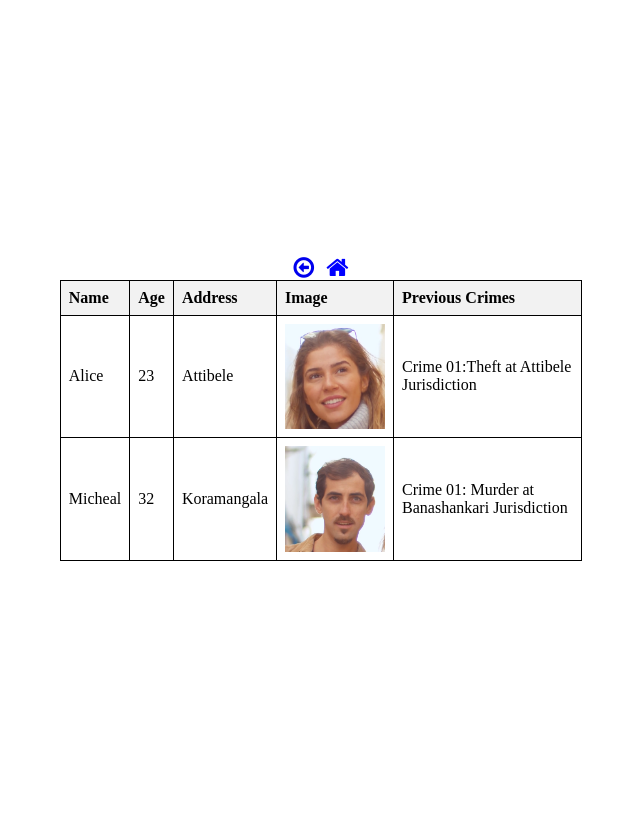
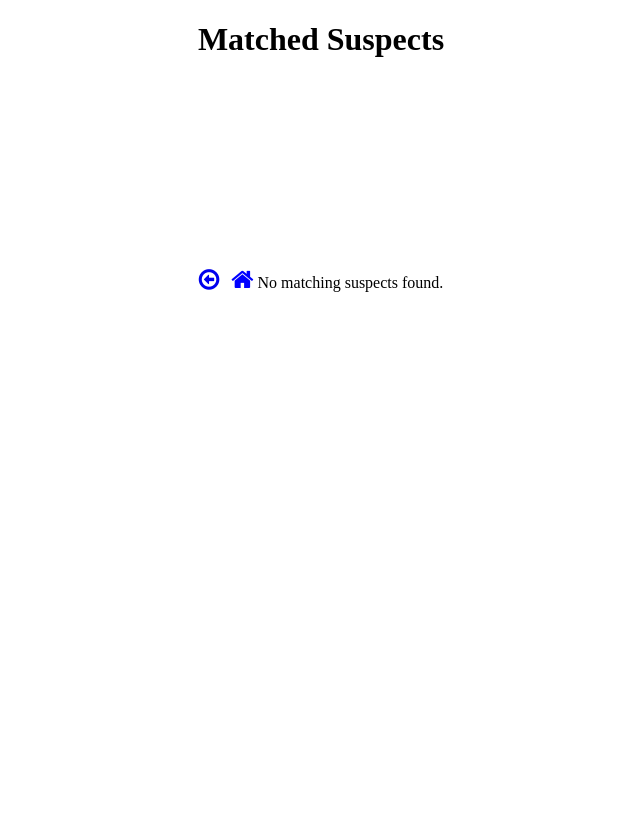
Before and after one commit to Manukl535/Suspect-Tracker, a PHP site: page /suspects_details.php in a window 1280 px wide. Shown: the whole page, without its empty margins (319-959 px from the left). After the commit the page ends 292 px from the top, so only its background shows below. Run offline with PHP 8.4, Linux system fonts and the light colour scheme; data comes from the database, SQL or seed files in the repository.

Commit message:
pre record completed

```diff
--- a/Detected_faces.txt
+++ /dev/null
@@ -1,2 +0,0 @@
-Micheal
-Alice
--- a/suspects_details.php
+++ b/suspects_details.php
@@ -3,6 +3,7 @@
 <head>
 <meta charset="UTF-8">
 <meta name="viewport" content="width=device-width, initial-scale=1.0">
+<meta http-equiv="refresh" content="2">
 <title>Suspect Details</title>
 
 <style>
@@ -10,7 +11,7 @@
     display: flex;
     justify-content: center;
     align-items: center;
-    height: 100vh;
+    height: 50vh;
 }
 table {
     border-collapse: collapse;
@@ -33,8 +34,10 @@
 
 </head>
 <body>
+    <center><h1>Matched Suspects</h1></center>
 
 <div class="container">
+
 <center>
 
 <a href="#" onclick="window.history.back(); return false;"><i style="font-size:24px" class="fa">&#xf190;</i></a>
@@ -42,6 +45,8 @@
 &nbsp;
 
 <a href="dashboard.php"><i style="font-size:24px;color:blue;" class="fa">&#xf015;</i></a>
+
+
 
 <?php
 include('Includes/connection.php');
```
